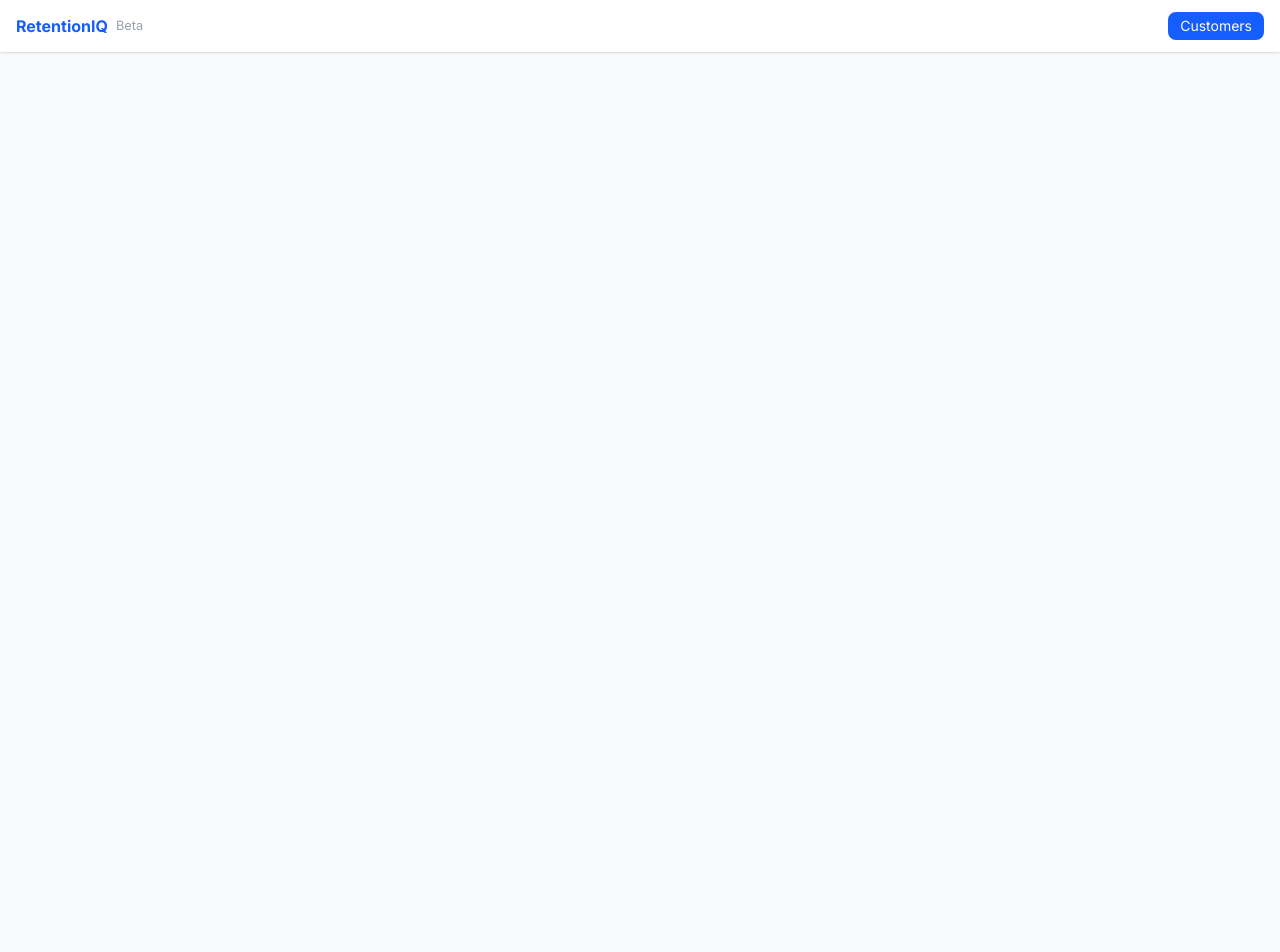
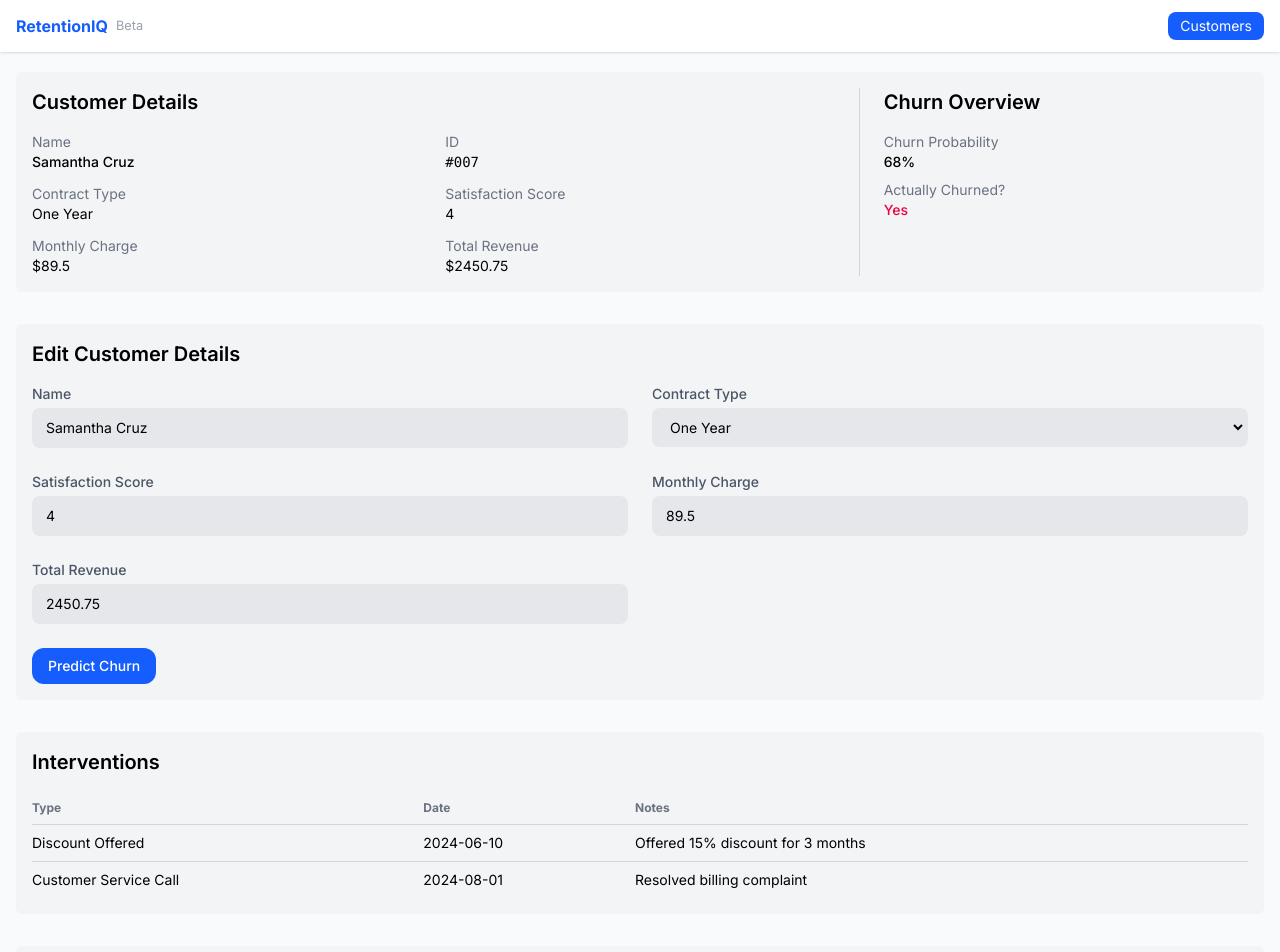
Before and after one commit to aws-hackathon-2025/retention-iq, a Vue app in the folder frontend/: page /customer/1 in a window 1280 px wide. Shown: the top 952 px of the page. Before the commit the page ends 800 px from the top, so only its background shows below. Built offline with nearby package versions, Linux system fonts and the light colour scheme.

Commit message:
Create dummy customer page.

```diff
--- a/frontend/src/router/index.js
+++ b/frontend/src/router/index.js
@@ -4,6 +4,7 @@ import Dashboard from "../views/Dashboard.vue";
 const routes = [
   { path: "/", component: Dashboard },
   { path: "/customers", component: () => import("../views/Customers.vue") },
+  { path: "/customer/:id", component: () => import("../views/Customer.vue") },
 ];
 
 export const router = createRouter({
--- /dev/null
+++ b/frontend/src/views/Customer.vue
@@ -0,0 +1,198 @@
+<script setup>
+import { ref } from "vue";
+
+const customer = ref({
+  id: 7,
+  name: "Samantha Cruz",
+  contractType: "one year",
+  satisfactionScore: 4,
+  monthlyCharge: 89.5,
+  totalRevenue: 2450.75,
+  probability: 0.68, // 68% churn risk
+  churn: 1, // actually churned
+  interventions: [
+    { type: "Discount Offered", date: "2024-06-10", notes: "Offered 15% discount for 3 months" },
+    { type: "Customer Service Call", date: "2024-08-01", notes: "Resolved billing complaint" }
+  ]
+});
+
+// Form copy (so editing doesn’t mutate original immediately)
+const editedCustomer = ref({ ...customer.value });
+
+// Fake prediction result
+const prediction = ref(null);
+
+function predictChurn() {
+  // For demo, just generate a random probability
+  prediction.value = Math.round(Math.random() * 10000) / 100;
+}
+
+function formatPercentage(prob) {
+  return prob ? `${Math.round(prob * 10000) / 100}%` : "N/A";
+}
+</script>
+
+<template>
+  <div class="p-4">
+    <!-- Customer Details -->
+    <div class="space-y-8">
+      <!-- Main details -->
+      <div class="grid gap-6 p-4 bg-gray-100 rounded-md lg:grid-cols-3">
+        <div class="col-span-2">
+          <h2 class="mb-4 text-xl font-semibold">Customer Details</h2>
+          <div class="grid grid-cols-2 text-sm gap-y-3 gap-x-6">
+            <div>
+              <span class="block text-gray-500">Name</span>
+              <span class="font-medium">{{ customer.name }}</span>
+            </div>
+            <div>
+              <span class="block text-gray-500">ID</span>
+              <span class="font-mono">#{{ String(customer.id).padStart(3, "0") }}</span>
+            </div>
+            <div>
+              <span class="block text-gray-500">Contract Type</span>
+              <span class="capitalize">{{ customer.contractType }}</span>
+            </div>
+            <div>
+              <span class="block text-gray-500">Satisfaction Score</span>
+              <span>{{ customer.satisfactionScore }}</span>
+            </div>
+            <div>
+              <span class="block text-gray-500">Monthly Charge</span>
+              <span>${{ customer.monthlyCharge }}</span>
+            </div>
+            <div>
+              <span class="block text-gray-500">Total Revenue</span>
+              <span>${{ customer.totalRevenue }}</span>
+            </div>
+          </div>
+        </div>
+        <div class="border-t border-gray-300 lg:pl-6 lg:border-t-0 lg:border-l">
+          <h2 class="mb-4 text-xl font-semibold">Churn Overview</h2>
+          <div class="space-y-2 text-sm">
+            <div>
+              <span class="block text-gray-500">Churn Probability</span>
+              <span class="font-medium" :class="{ 'text-rose-600': customer.probability > 0.75 }">
+                {{ formatPercentage(customer.probability) }}
+              </span>
+            </div>
+            <div>
+              <span class="block text-gray-500">Actually Churned?</span>
+              <span class="font-medium"
+                :class="{ 'text-rose-600': customer.churn === 1, 'text-emerald-600': customer.churn === 0 }">
+                {{ customer.churn === 1 ? "Yes" : "No" }}
+              </span>
+            </div>
+          </div>
+        </div>
+      </div>
+
+      <!-- Predict New Churn -->
+      <div class="p-4 bg-gray-100 rounded-md">
+        <h2 class="mb-4 text-xl font-semibold">Edit Customer Details</h2>
+        <div class="grid gap-6 md:grid-cols-2">
+          <div>
+            <label class="block text-sm font-medium text-gray-600">Name</label>
+            <input v-model="editedCustomer.name" type="text" disabled
+              class="w-full px-3 py-2 mt-1 text-sm duration-100 bg-gray-200 border-2 border-transparent rounded-lg outline-none focus:border-primary" />
+          </div>
+          <div>
+            <label class="block text-sm font-medium text-gray-600">Contract Type</label>
+            <select v-model="editedCustomer.contractType"
+              class="w-full px-3 py-2 mt-1 text-sm duration-100 bg-gray-200 border-2 border-transparent rounded-lg outline-none focus:border-primary">
+              <option value="monthly">Monthly</option>
+              <option value="one year">One Year</option>
+              <option value="two year">Two Year</option>
+            </select>
+          </div>
+          <div>
+            <label class="block text-sm font-medium text-gray-600">Satisfaction Score</label>
+            <input v-model.number="editedCustomer.satisfactionScore" type="number" min="1" max="5"
+              class="w-full px-3 py-2 mt-1 text-sm duration-100 bg-gray-200 border-2 border-transparent rounded-lg outline-none focus:border-primary" />
+          </div>
+          <div>
+            <label class="block text-sm font-medium text-gray-600">Monthly Charge</label>
+            <input v-model.number="editedCustomer.monthlyCharge" type="number" step="0.01"
+              class="w-full px-3 py-2 mt-1 text-sm duration-100 bg-gray-200 border-2 border-transparent rounded-lg outline-none focus:border-primary" />
+          </div>
+          <div>
+            <label class="block text-sm font-medium text-gray-600">Total Revenue</label>
+            <input v-model.number="editedCustomer.totalRevenue" type="number" step="0.01"
+              class="w-full px-3 py-2 mt-1 text-sm duration-100 bg-gray-200 border-2 border-transparent rounded-lg outline-none focus:border-primary" />
+          </div>
+        </div>
+
+        <!-- Predict Button -->
+        <div class="mt-6">
+          <button @click="predictChurn"
+            class="px-4 py-2 text-sm font-medium text-white bg-blue-600 rounded-xl hover:bg-blue-700 active:bg-blue-800">
+            Predict Churn
+          </button>
+        </div>
+
+        <!-- Prediction Result -->
+        <div v-if="prediction !== null" class="flex flex-col gap-4 mt-4 text-sm md:flex-row">
+          <div class="w-full p-4 border md:w-1/2 rounded-xl bg-blue-50">
+            <span class="block font-semibold text-blue-700">Churn Probability</span>
+            <span class="text-lg font-bold" :class="{
+              'text-rose-600': customer.probability > 75,
+              'text-emerald-600': customer.probability <= 20,
+            }">
+              {{ customer.probability }}%
+            </span>
+          </div>
+          <div class="w-full p-4 border md:w-1/2 rounded-xl bg-blue-50">
+            <span class="block font-semibold text-blue-700">New Churn Probability</span>
+            <span class="text-lg font-bold" :class="{
+              'text-rose-600': prediction > 75,
+              'text-emerald-600': prediction <= 20,
+            }">
+              {{ prediction }}%
+            </span>
+          </div>
+        </div>
+      </div>
+
+      <!-- Interventions -->
+      <div class="p-4 mb-8 bg-gray-100 rounded-md">
+        <h2 class="mb-4 text-xl font-semibold">Interventions</h2>
+        <div v-if="customer.interventions && customer.interventions.length" class="overflow-auto max-h-60">
+          <table class="w-full text-sm">
+            <thead class="text-xs text-gray-500 border-b border-gray-300">
+              <tr class="text-left">
+                <th class="py-2">Type</th>
+                <th>Date</th>
+                <th>Notes</th>
+              </tr>
+            </thead>
+            <tbody class="divide-y divide-gray-300">
+              <tr v-for="(intervention, idx) in customer.interventions" :key="idx">
+                <td class="py-2">{{ intervention.type }}</td>
+                <td>{{ intervention.date }}</td>
+                <td>{{ intervention.notes }}</td>
+              </tr>
+            </tbody>
+          </table>
+        </div>
+        <div v-else class="flex items-center justify-center h-20">
+          <span class="text-sm text-gray-400">No interventions recorded for this customer.</span>
+        </div>
+      </div>
+    </div>
+
+    <!-- Intervention Suggestions -->
+    <div class="p-4 bg-gray-100 rounded-md">
+      <h2 class="mb-4 text-xl font-semibold">Interventions Suggestions</h2>
+      <div class="flex flex-col gap-4 md:flex-row">
+        <div
+          class="flex items-center justify-center w-full h-32 p-4 duration-100 bg-white border-2 border-gray-200 rounded-md md:w-1/2 hover:cursor-pointer hover:border-primary">
+          Send a Support Email
+        </div>
+        <div
+          class="flex items-center justify-center w-full h-32 p-4 duration-100 bg-white border-2 border-gray-200 rounded-md md:w-1/2 hover:cursor-pointer hover:border-primary">
+          Send a 15% Discount
+        </div>
+      </div>
+    </div>
+  </div>
+</template>
```
